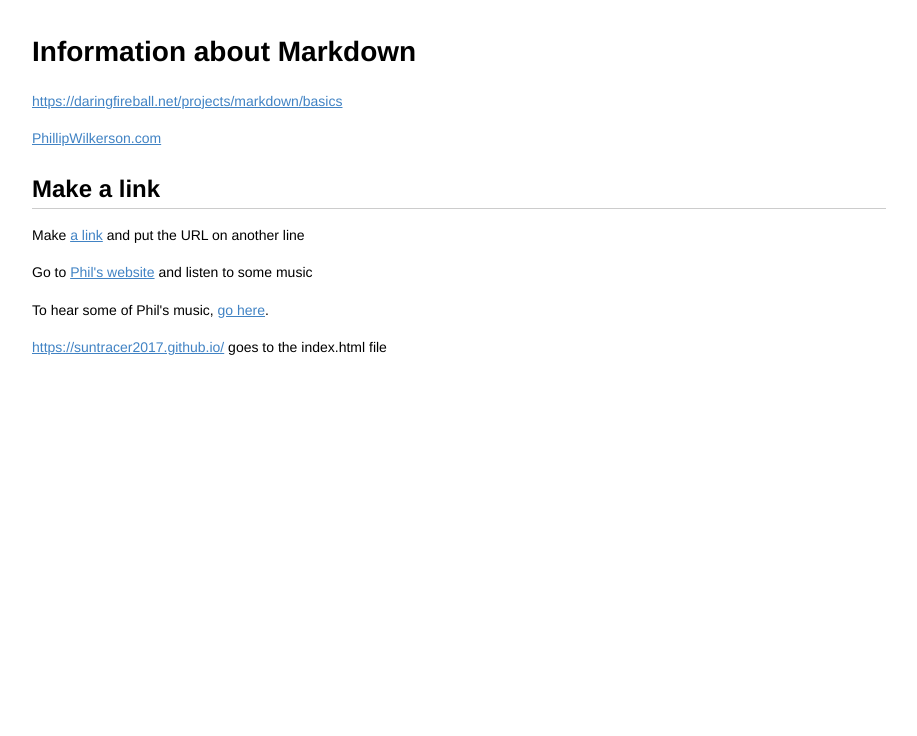
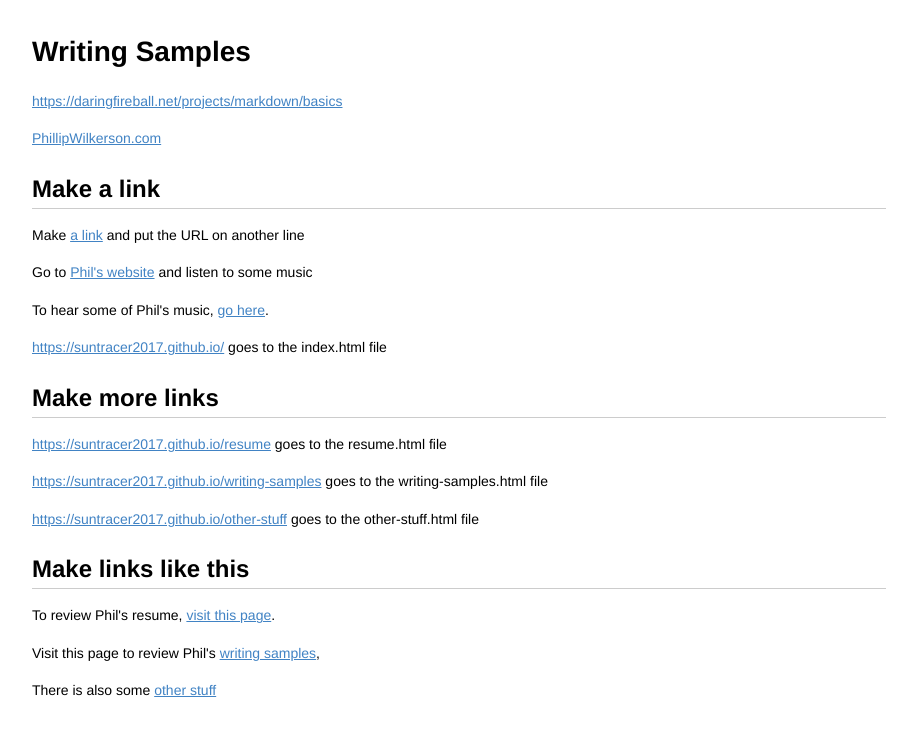
Before and after one commit to suntracer2017/suntracer001, a plain HTML site: page writing-samples.html in a window 1280 px wide. Shown: the whole page, without its empty margins (181-1098 px from the left). Drawn offline with Linux system fonts and the light colour scheme.

Commit message:
Update writing-samples.html

```diff
--- a/writing-samples.html
+++ b/writing-samples.html
@@ -5,7 +5,7 @@
 
 <meta charset="utf-8">
 <meta name="viewport" content="width=device-width, initial-scale=1.0, user-scalable=yes">
-<title>index</title>
+<title>writing-samples</title>
 
 
 <style type="text/css">
@@ -331,7 +331,7 @@ kbd {
 
 <body>
 
-<h1 id="toc_0">Information about Markdown</h1>
+<h1 id="toc_0">Writing Samples</h1>
 
 <p><a href="https://daringfireball.net/projects/markdown/basics">https://daringfireball.net/projects/markdown/basics</a></p>
 
@@ -347,6 +347,22 @@ kbd {
 
 <p><a href="https://suntracer2017.github.io/">https://suntracer2017.github.io/</a> goes to the index.html file</p>
 
+<h2 id="toc_2">Make more links</h2>
+
+<p><a href="https://suntracer2017.github.io/resume">https://suntracer2017.github.io/resume</a> goes to the resume.html file</p>
+
+<p><a href="https://suntracer2017.github.io/writing-samples">https://suntracer2017.github.io/writing-samples</a> goes to the writing-samples.html file</p>
+
+<p><a href="https://suntracer2017.github.io/other-stuff">https://suntracer2017.github.io/other-stuff</a> goes to the other-stuff.html file</p>
+
+<h2 id="toc_3">Make links like this</h2>
+
+<p>To review Phil&#39;s resume, <a href="https://suntracer2017.github.io/resume">visit this page</a>.</p>
+
+<p>Visit this page to review Phil&#39;s <a href="https://suntracer2017.github.io/writing-samples">writing samples</a>, </p>
+
+<p>There is also some <a href="https://suntracer2017.github.io/other-stuff">other stuff</a></p>
+
 
 
 
```
